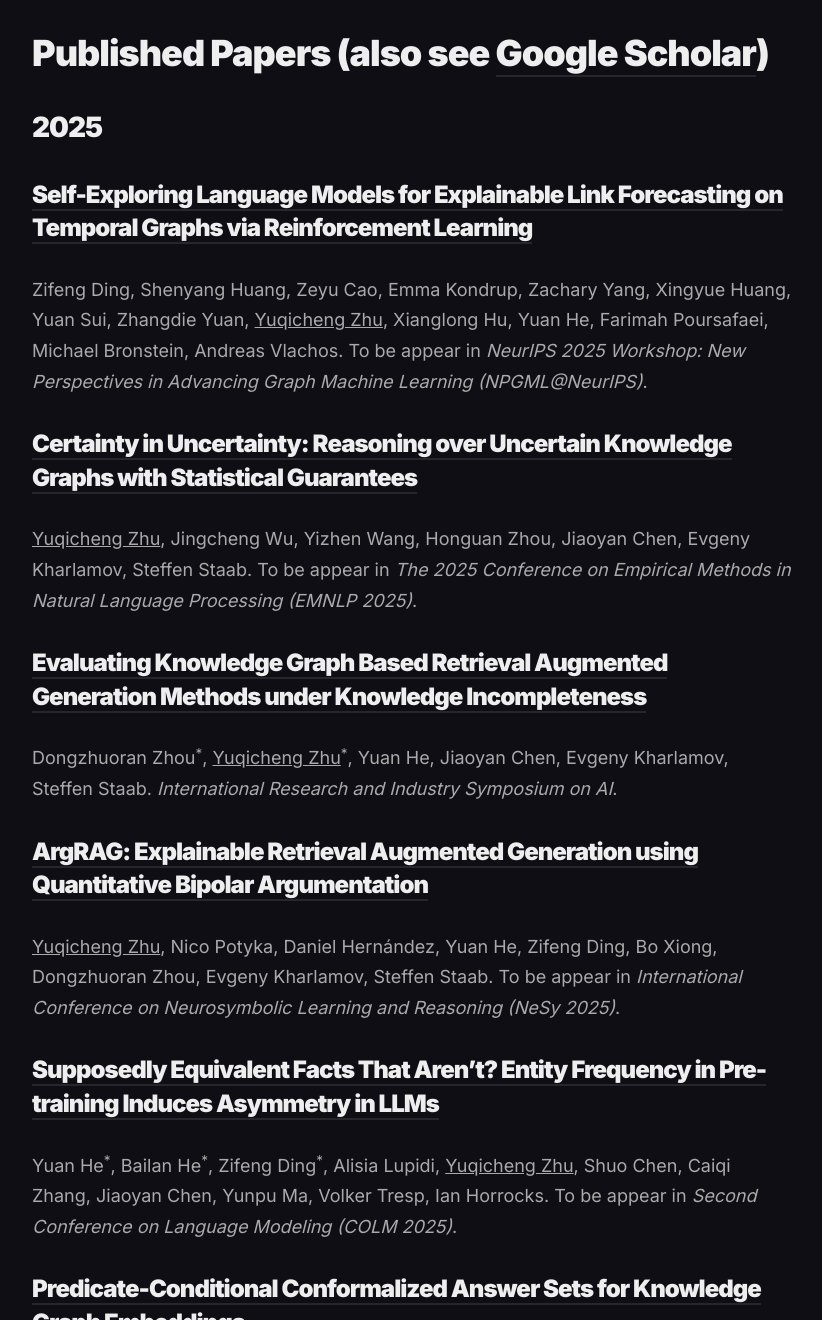
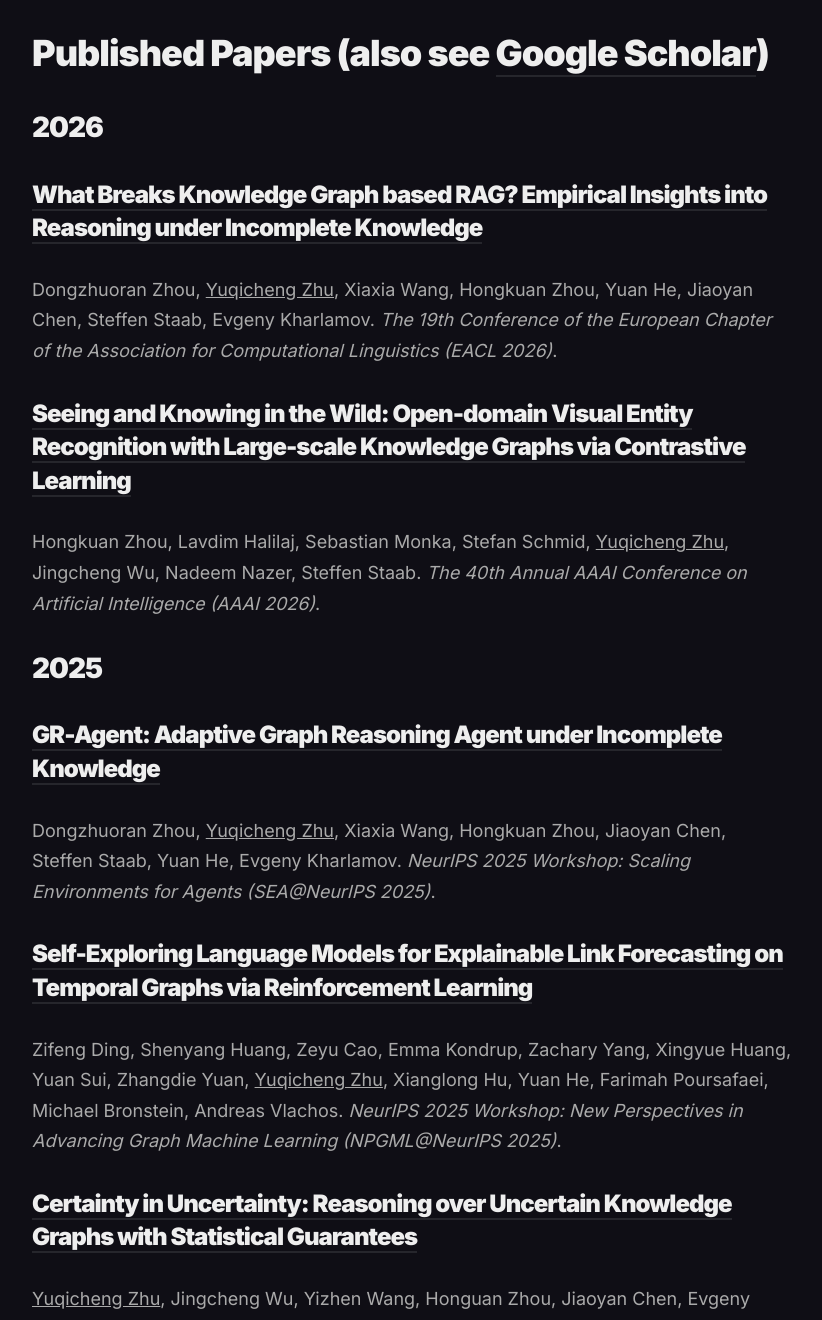
Before and after one commit to ZhuYuqicheng/ZhuYuqicheng.github.io, a Jekyll site: the page built from _pages/publication.md, in a window 1280 px wide and 1400 px high, scrolled down 588 px, cut to the strip 80-1400 px from the top of the window. Shown: the whole strip, without its empty margins (228-1050 px from the left). Built offline with Jekyll 4.4.1, drawn with Linux system fonts in a browser that asks for light colours; nearby versions of some CDN libraries; some of the changed text lies outside the part shown.

Commit message:
update EACL acceptance

```diff
--- a/_pages/publication.md
+++ b/_pages/publication.md
@@ -7,25 +7,40 @@ image: '/images/publication.jpg'
 
 # Published Papers (also see [Google Scholar](https://scholar.google.com/citations?user=TE5jy5cAAAAJ&hl=en))
 
+## 2026
+
+### [What Breaks Knowledge Graph based RAG? Empirical Insights into Reasoning under Incomplete Knowledge](https://arxiv.org/abs/2508.08344)
+Dongzhuoran Zhou, <u>Yuqicheng Zhu</u>, Xiaxia Wang, Hongkuan Zhou, Yuan He, Jiaoyan Chen, Steffen Staab, Evgeny Kharlamov. *The 19th Conference of the European Chapter
+of the Association for Computational Linguistics (EACL 2026)*.
+
+### [Seeing and Knowing in the Wild: Open-domain Visual Entity Recognition with Large-scale Knowledge Graphs via Contrastive Learning](https://arxiv.org/abs/2510.13675)
+Hongkuan Zhou, Lavdim Halilaj, Sebastian Monka, Stefan Schmid, <u>Yuqicheng Zhu</u>, Jingcheng Wu, Nadeem Nazer, Steffen Staab. *The 40th Annual AAAI Conference on Artificial Intelligence (AAAI 2026)*.
+
 ## 2025
 
+### [GR-Agent: Adaptive Graph Reasoning Agent under Incomplete Knowledge](https://openreview.net/forum?id=AjuJPlsld7)
+Dongzhuoran Zhou, <u>Yuqicheng Zhu</u>, Xiaxia Wang, Hongkuan Zhou, Jiaoyan Chen, Steffen Staab, Yuan He, Evgeny Kharlamov. *NeurIPS 2025 Workshop: Scaling Environments for Agents (SEA@NeurIPS 2025)*.
+
 ### [Self-Exploring Language Models for Explainable Link Forecasting on Temporal Graphs via Reinforcement Learning](https://arxiv.org/pdf/2509.00975)
-Zifeng Ding, Shenyang Huang, Zeyu Cao, Emma Kondrup, Zachary Yang, Xingyue Huang, Yuan Sui, Zhangdie Yuan, <u>Yuqicheng Zhu</u>, Xianglong Hu, Yuan He, Farimah Poursafaei, Michael Bronstein, Andreas Vlachos. To be appear in *NeurIPS 2025 Workshop: New Perspectives in Advancing Graph Machine Learning (NPGML@NeurIPS)*.
+Zifeng Ding, Shenyang Huang, Zeyu Cao, Emma Kondrup, Zachary Yang, Xingyue Huang, Yuan Sui, Zhangdie Yuan, <u>Yuqicheng Zhu</u>, Xianglong Hu, Yuan He, Farimah Poursafaei, Michael Bronstein, Andreas Vlachos. *NeurIPS 2025 Workshop: New Perspectives in Advancing Graph Machine Learning (NPGML@NeurIPS 2025)*.
 
-### [Certainty in Uncertainty: Reasoning over Uncertain Knowledge Graphs with Statistical Guarantees]()
-<u>Yuqicheng Zhu</u>, Jingcheng Wu, Yizhen Wang, Honguan Zhou, Jiaoyan Chen, Evgeny Kharlamov, Steffen Staab. To be appear in *The 2025 Conference on Empirical Methods in Natural Language Processing (EMNLP 2025)*.
+### [Certainty in Uncertainty: Reasoning over Uncertain Knowledge Graphs with Statistical Guarantees](https://aclanthology.org/2025.emnlp-main.441/)
+<u>Yuqicheng Zhu</u>, Jingcheng Wu, Yizhen Wang, Honguan Zhou, Jiaoyan Chen, Evgeny Kharlamov, Steffen Staab. *The 2025 Conference on Empirical Methods in Natural Language Processing (EMNLP 2025)*.
 
 ### [Evaluating Knowledge Graph Based Retrieval Augmented Generation Methods under Knowledge Incompleteness](https://arxiv.org/abs/2504.05163)
 Dongzhuoran Zhou<sup>\*</sup>, <u>Yuqicheng Zhu</u><sup>\*</sup>, Yuan He, Jiaoyan Chen, Evgeny Kharlamov, Steffen Staab. *International Research and Industry Symposium on AI*.
 
-### [ArgRAG: Explainable Retrieval Augmented Generation using Quantitative Bipolar Argumentation]()
-<u>Yuqicheng Zhu</u>, Nico Potyka, Daniel Hernández, Yuan He, Zifeng Ding, Bo Xiong, Dongzhuoran Zhou, Evgeny Kharlamov, Steffen Staab. To be appear in *International Conference on Neurosymbolic Learning and Reasoning (NeSy 2025)*.
+### [ArgRAG: Explainable Retrieval Augmented Generation using Quantitative Bipolar Argumentation](https://proceedings.mlr.press/v284/zhu25a.html)
+<u>Yuqicheng Zhu</u>, Nico Potyka, Daniel Hernández, Yuan He, Zifeng Ding, Bo Xiong, Dongzhuoran Zhou, Evgeny Kharlamov, Steffen Staab. *International Conference on Neurosymbolic Learning and Reasoning (NeSy 2025)*.
 
 ### [Supposedly Equivalent Facts That Aren't? Entity Frequency in Pre-training Induces Asymmetry in LLMs](https://arxiv.org/abs/2503.22362)
-Yuan He<sup>\*</sup>, Bailan He<sup>\*</sup>, Zifeng Ding<sup>\*</sup>, Alisia Lupidi, <u>Yuqicheng Zhu</u>, Shuo Chen, Caiqi Zhang, Jiaoyan Chen, Yunpu Ma, Volker Tresp, Ian Horrocks. To be appear in *Second Conference on Language Modeling (COLM 2025)*.
+Yuan He<sup>\*</sup>, Bailan He<sup>\*</sup>, Zifeng Ding<sup>\*</sup>, Alisia Lupidi, <u>Yuqicheng Zhu</u>, Shuo Chen, Caiqi Zhang, Jiaoyan Chen, Yunpu Ma, Volker Tresp, Ian Horrocks. *Second Conference on Language Modeling (COLM 2025)*.
+
+### [GQC: Llm-based Qrouped QA Consolidation for Open-Domain Fact Verification at AVeriTeC](https://arxiv.org/abs/2305.13117)
+Dongzhuoran Zhou, Roxana Pop, <u>Yuqicheng Zhu</u>, Evgeny Kharlamov. *FEVER@ACL 2025*.
 
 ### [Predicate-Conditional Conformalized Answer Sets for Knowledge Graph Embeddings](https://arxiv.org/abs/2505.16877)
-<u>Yuqicheng Zhu</u>, Daniel Hernández, Yuan He, Zifeng Ding, Bo Xiong, Evgeny Kharlamov, Steffen Staab. To be appear in *the 63rd Annual Meeting of the Association for Computational Linguistics (ACL 2025)*.
+<u>Yuqicheng Zhu</u>, Daniel Hernández, Yuan He, Zifeng Ding, Bo Xiong, Evgeny Kharlamov, Steffen Staab.  *The 63rd Annual Meeting of the Association for Computational Linguistics (ACL 2025)*.
 
 ### [Thesis Proposal: Uncertainty in Knowledge Graph Embeddings](https://aclanthology.org/2025.naacl-srw.4/)
 <u>Yuqicheng Zhu</u>. *NAACL Student Research Workshop (SRW) 2025*.
@@ -58,10 +73,6 @@ Nico Potyka<sup>\*</sup>, <u>Yuqicheng Zhu</u><sup>\*</sup>, Yunjie He, Evgeny K
 
 ## 2023
 
-### [Modeling Relational Patterns for Logical Query Answering over Knowledge Graphs](https://arxiv.org/pdf/2303.11858)
-
-Yunjie He, Mojtaba Nayyeri, Bo Xiong, <u>Yuqicheng Zhu</u>, Evgeny Kharlamov, Steffen Staab. *Under review*.
-
 ### [Towards Statistical Reasoning with Ontology Embeddings](https://hozo.jp/ISWC2023_PD-Industry-proc/ISWC2023_paper_442.pdf)
 
 <u>Yuqicheng Zhu</u><sup>\*</sup>, Nico Potyka<sup>\*</sup>, Bo Xiong, Trung-Kien Tran, Mojtaba Nayyeri, Steffen Staab, Evgeny Kharlamov. *The 23nd International Semantic Web Conference (ISWC 2023 Posters and Demos)*.
```
Also changed, not shown: _pages/news.md (+12 -2 lines).
